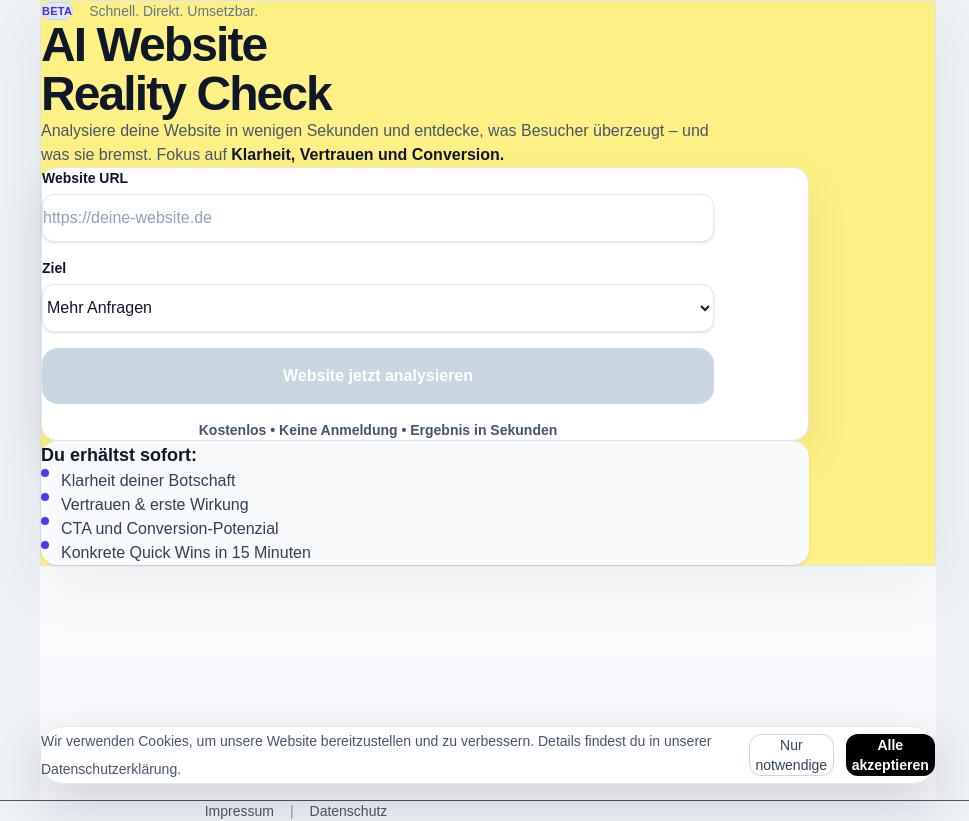
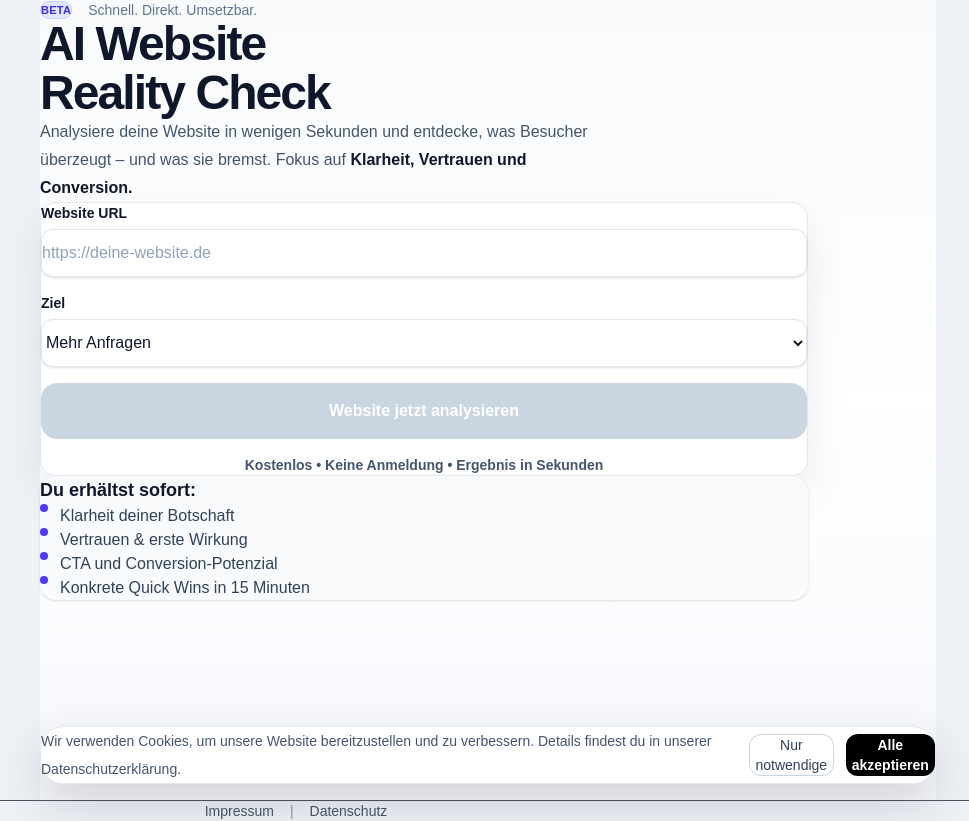
Before and after one commit to robertpetrovic87-code/Digitalstruktur, a Next.js app: page / in a window 1280 px wide. Shown: the whole page, without its empty margins (152-1121 px from the left). Built offline with nearby package versions, Linux system fonts and the light colour scheme.

Commit message:
fix blueprint prompt usage_guide

```diff
--- a/app/page.tsx
+++ b/app/page.tsx
@@ -176,12 +176,12 @@ export default function Home() {
   const disclaimer = safeString(result?.disclaimer, "");
 
   return (
-    <main className="min-h-screen bg-gradient-to-b from-slate-50 via-white to-[#f6f8fc]">
-      <div className="w-full mx-auto max-w-4xl bg-gradient-to-b from-white via-white to-slate-50/70 px-6 py-7 sm:px-8 sm:py-8 lg:px-10 lg:py-10">
-        <div className="border border-slate-200/70 bg-blue-200 p-4 shadow-[0_20px_60px_rgba(2,6,23,0.06)] sm:p-5 lg:p-6">
-          <div className="bg-green-200 px-6 py-7 sm:px-8 sm:py-8 lg:px-10 lg:py-10">
-            <section className="bg-yellow-200 py-2 sm:py-4">
-            <div className="mx-auto max-w-3xl"></div>
+  <div className="min-h-screen bg-gradient-to-b from-slate-50 via-white to-[#f6f8fc] py-8 sm:py-10 lg:py-12">
+
+    {/* HERO + FORMULAR */}
+    <section className="mx-auto max-w-3xl">
+
+      {/* Beta Label */}
       <div className="mb-6 flex items-center gap-4">
         <span className="rounded-full border border-indigo-200 bg-indigo-100 px-4 py-1 text-[11px] font-bold uppercase tracking-wide text-indigo-700">
           Beta
@@ -191,28 +191,33 @@ export default function Home() {
         </span>
       </div>
 
-              <div className="mx-auto max-w-[48rem] text-left">
+      {/* Headline */}
+      <div className="text-left">
         <h1 className="text-[2.2rem] font-bold leading-[1.02] tracking-[-0.04em] text-slate-900 sm:text-5xl">
           AI Website
           <br />
           Reality Check
         </h1>
 
-                <p className="max-w-2xl text-base leading-6 text-slate-600 mb-12">
-                  Analysiere deine Website in wenigen Sekunden und entdecke, was
-                  Besucher überzeugt – und was sie bremst. Fokus auf{" "}
+        <p className="mt-4 max-w-xl text-base leading-7 text-slate-600 mb-12">
+          Analysiere deine Website in wenigen Sekunden und entdecke,
+          was Besucher überzeugt – und was sie bremst. Fokus auf{" "}
           <strong className="text-slate-900">
             Klarheit, Vertrauen und Conversion.
           </strong>
         </p>
       </div>
 
-              <div className="mx-auto mt-14 max-w-[48rem] rounded-2xl border border-slate-200 bg-white px-6 py-7 shadow-[0_18px_45px_rgba(2,6,23,0.08)] sm:px-7 sm:py-8">
-                <div className="mx-auto grid max-w-[42rem] gap-4">
+      {/* FORMULAR CARD */}
+      <div className="rounded-2xl border border-slate-200 bg-white px-6 py-7 shadow-[0_18px_45px_rgba(2,6,23,0.08)] sm:px-7 sm:py-8">
+
+        <div className="grid gap-4">
+
           <label className="grid gap-1.5 text-left">
             <span className="text-sm font-semibold text-slate-900">
               Website URL
             </span>
+
             <input
               value={url}
               onChange={(e) => setUrl(e.target.value)}
@@ -226,6 +231,7 @@ export default function Home() {
             <span className="text-sm font-semibold text-slate-900">
               Ziel
             </span>
+
             <select
               value={goal}
               onChange={(e) => setGoal(e.target.value as Goal)}
@@ -237,6 +243,7 @@ export default function Home() {
               <option value="branding">Besseres Branding</option>
             </select>
           </label>
+
 
                   <button
                     onClick={onAnalyze}
@@ -504,9 +511,7 @@ export default function Home() {
                 </div>
               </section>
             )}
-          </div>
-        </div>
-      </div>
+
 
       <style jsx global>{`
         @keyframes loadingBar {
@@ -521,6 +526,6 @@ export default function Home() {
           }
         }
       `}</style>
-    </main>
+    </div>
   );
 }
```
Lines whose indentation alone changed are shown as unchanged.
